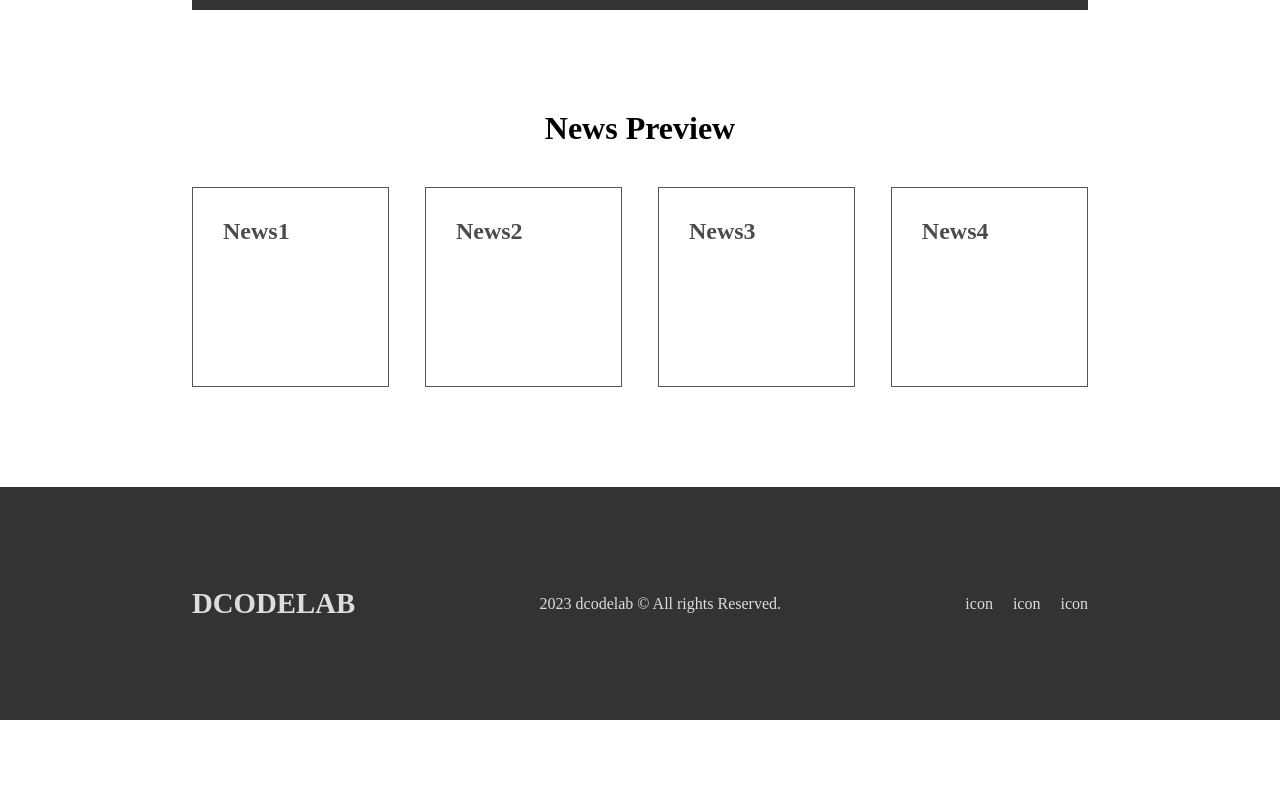
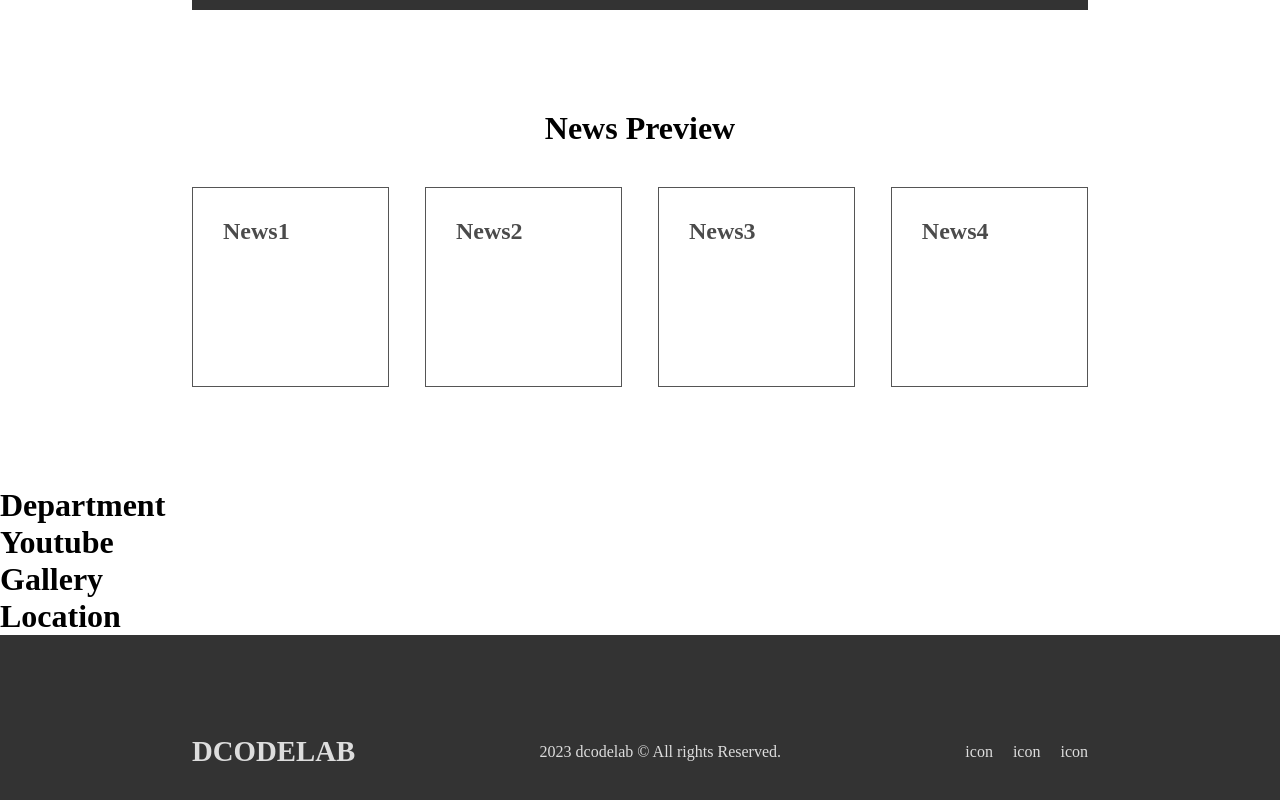
Before and after one commit to charsskim/route, a React (Create React App) app: page / in a window 1280 px wide. Shown: the part 618-1418 px from the top of the page. Before the commit the page ends 1338 px from the top, so only its background shows below. Built offline with nearby package versions, Linux system fonts and the light colour scheme.

Commit message:
서브페이지 컴포넌트 연결

```diff
--- a/src/App.jsx
+++ b/src/App.jsx
@@ -1,12 +1,20 @@
 import Footer from './components/common/Footer';
 import Header from './components/common/Header';
 import Main from './components/main/main';
+import Department from './components/sub/Department';
+import Gallery from './components/sub/Gallery';
+import Location from './components/sub/Location';
+import Youtube from './components/sub/Youtube';
 import './scss/style.scss';
 export default function App() {
 	return (
 		<div>
 			<Header />
 			<Main />
+			<Department />
+			<Youtube />
+			<Gallery />
+			<Location />
 			<Footer />
 		</div>
 	);
--- a/src/components/sub/Department.jsx
+++ b/src/components/sub/Department.jsx
@@ -0,0 +1,7 @@
+export default function Department() {
+	return (
+		<main className='layout department'>
+			<h1>Department</h1>
+		</main>
+	);
+}
--- a/src/components/sub/Gallery.jsx
+++ b/src/components/sub/Gallery.jsx
@@ -0,0 +1,7 @@
+export default function Gallery() {
+	return (
+		<main className=' layout gallery'>
+			<h1>Gallery</h1>
+		</main>
+	);
+}
--- a/src/components/sub/Location.jsx
+++ b/src/components/sub/Location.jsx
@@ -0,0 +1,7 @@
+export default function Location() {
+	return (
+		<main className=' layout location'>
+			<h1>Location</h1>
+		</main>
+	);
+}
--- a/src/components/sub/Youtube.jsx
+++ b/src/components/sub/Youtube.jsx
@@ -0,0 +1,7 @@
+export default function Youtube() {
+	return (
+		<main className=' layout youtube'>
+			<h1>Youtube</h1>
+		</main>
+	);
+}
--- a/src/scss/style.scss
+++ b/src/scss/style.scss
@@ -3,3 +3,7 @@
 @import './main/visual';
 @import './main/news';
 @import './common/Footer';
+@import './sub/department';
+@import './sub/gallery';
+@import './sub/location';
+@import './sub/youtube';
```
